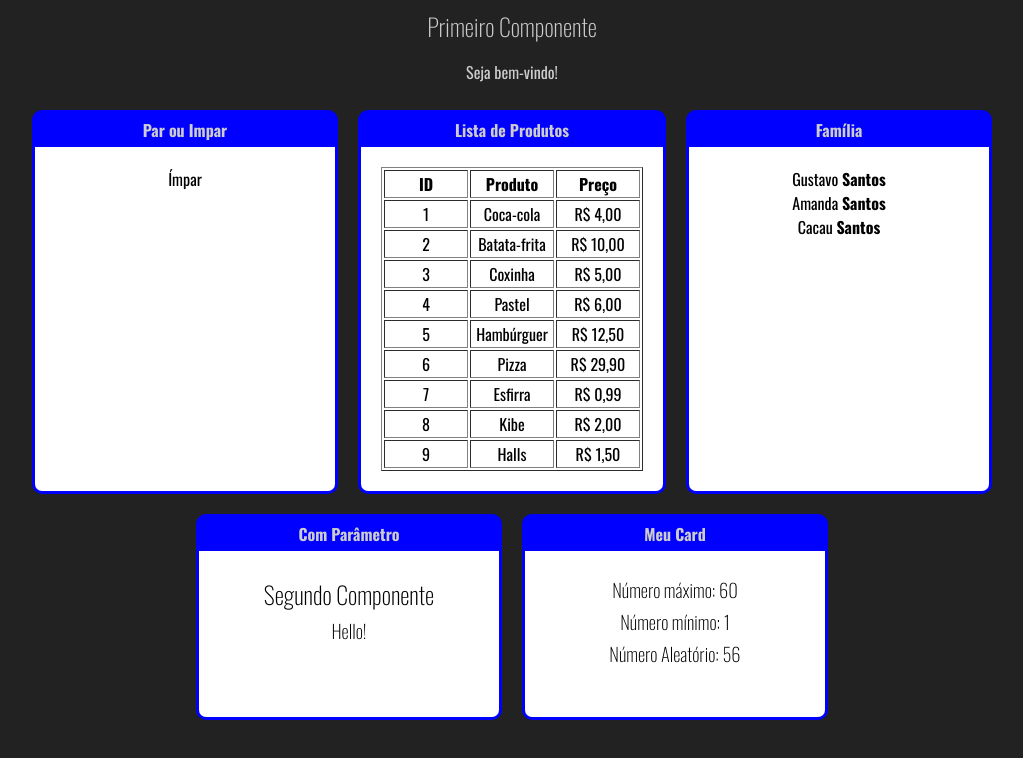
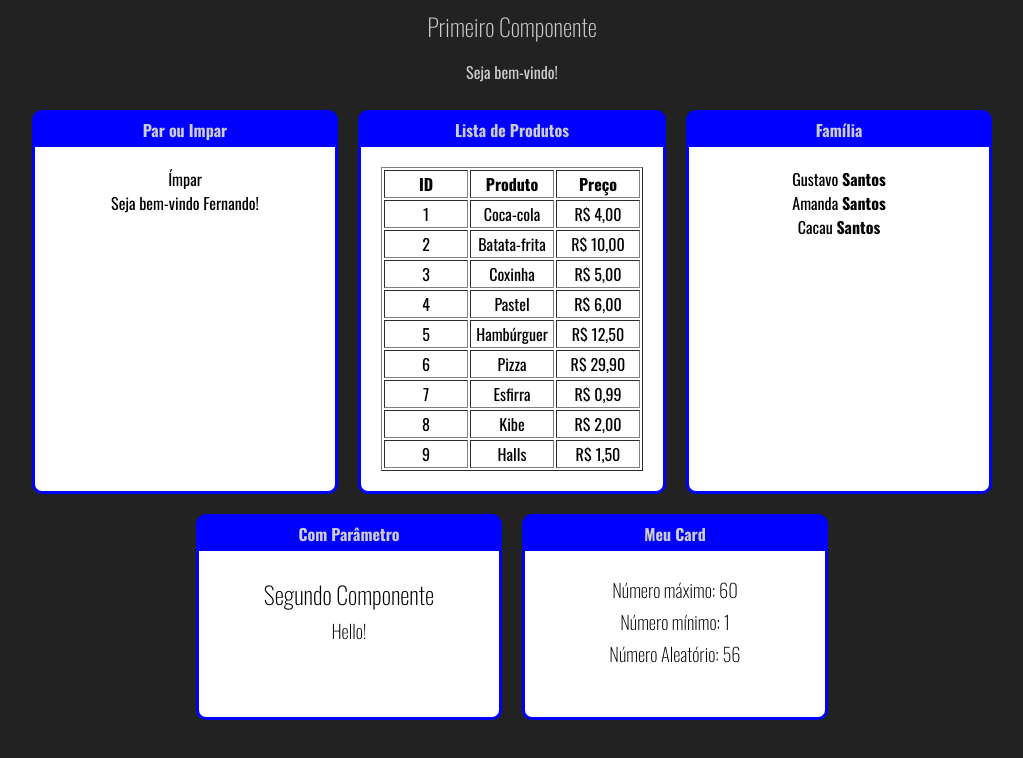
Before and after one commit to Guga-Santos/Udemy-Fundamentos-React, a React (Create React App) app: page / in a window 1280 px wide. Shown: the top 758 px of the page, without its empty margins (128-1151 px from the left). Built offline with nearby package versions, Linux system fonts and the light colour scheme.

Commit message:
fundamentos - Condicional 02

```diff
--- a/src/App.jsx
+++ b/src/App.jsx
@@ -5,6 +5,7 @@ import FamiliaMembro from "./components/basicos/FamiliaMembro";
 import Lista from "./components/basicos/Lista";
 import Primeiro from "./components/basicos/Primeiro";
 import ParOuImpar from "./components/condicional/ParOuImpar";
+import UsuarioInfo from "./components/condicional/UsuarioInfo";
 import Card from "./components/layout/Card";
 import './index.css';
 
@@ -15,6 +16,7 @@ export default function App(props) {
     <div className="Cards">
     <Card titulo="Par ou Impar">
       <ParOuImpar numero={21}/>
+      <UsuarioInfo usuario={{nome: "Fernando"}} />
     </Card>
     <Card titulo="Lista de Produtos">
       <Lista />
--- /dev/null
+++ b/src/components/condicional/If.js
@@ -0,0 +1,7 @@
+export default function If(props) {
+  if (props.test) {
+    return props.children
+  } else {
+    return false
+  }
+}
--- /dev/null
+++ b/src/components/condicional/UsuarioInfo.jsx
@@ -0,0 +1,11 @@
+import If from "./If"
+
+export default function UsuarioInfo(props) {
+  return (
+    <div>
+      <If test={props.usuario && props.usuario.nome}>
+         Seja bem-vindo { props.usuario.nome }!
+      </If>
+    </div>
+  )
+}
```
